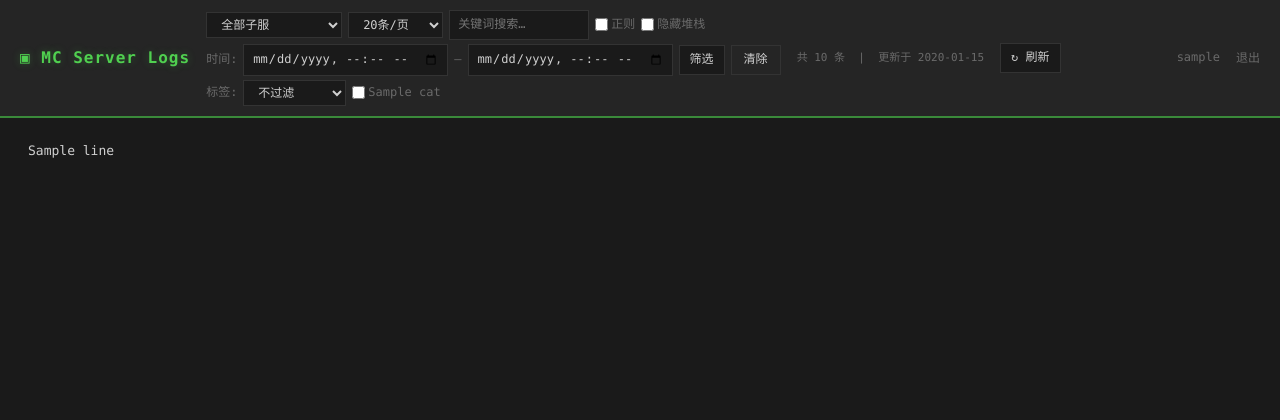
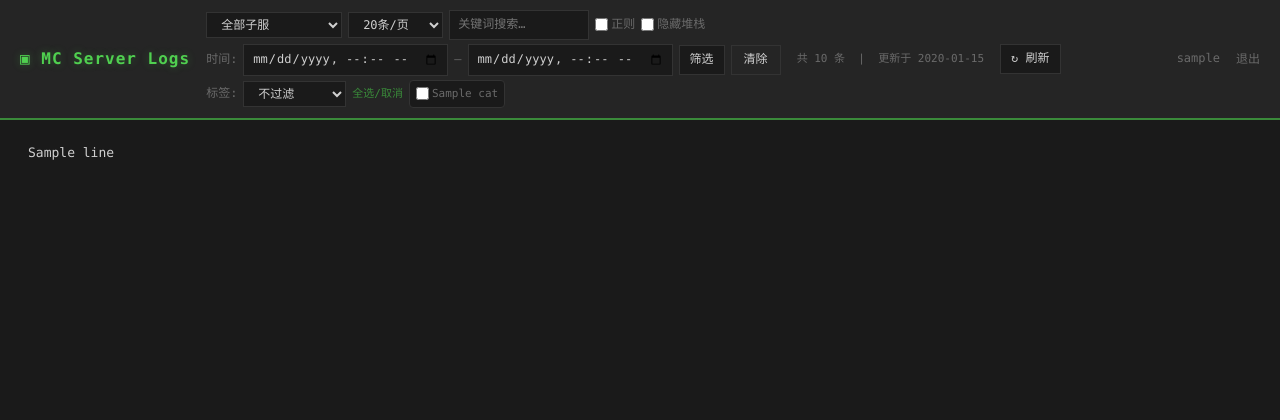
Before and after one commit to ohto-ai/minewatch, a Flask app: template templates/index.html in a window 1280 px wide. Shown: the top 420 px of the page. Run offline with Flask 3, Linux system fonts and the light colour scheme; the template is opened without the code that fills it: most values are stand-ins (such as "Sample title", 1, 10 or a date in 2020).

Commit message:
fix: wrap tag checkboxes in scrollable container to prevent layout breakage
When there are many tag categories, the tag checkboxes previously
expanded the sticky topbar vertically, pushing log content off-screen
and causing text misalignment.

- Added .tag-list scrollable container (max-height: 80px, overflow-y: auto)
- Added "全选/取消" toggle to select/deselect all tags at once
- Styled with thin scrollbar and compact layout to match dark theme

Co-Authored-By: Claude Opus 4.8 <noreply@anthropic.com>

```diff
--- a/templates/index.html
+++ b/templates/index.html
@@ -228,6 +228,31 @@
     display: flex; align-items: center; gap: 3px; user-select: none;
   }
   .cb input { cursor: pointer; accent-color: var(--accent); }
+
+  /* ── 标签列表（可滚动，防止过多标签撑爆布局） ── */
+  .tag-list {
+    display: flex;
+    flex-wrap: wrap;
+    gap: 3px 6px;
+    max-height: 80px;
+    overflow-y: auto;
+    padding: 4px 6px;
+    border: 1px solid var(--border);
+    border-radius: 4px;
+    background: var(--bg);
+    scrollbar-width: thin;
+    scrollbar-color: var(--border) transparent;
+  }
+  .tag-list .cb { font-size: 11px; white-space: nowrap; }
+  .tag-toggle {
+    font-size: 11px;
+    color: var(--accent);
+    cursor: pointer;
+    user-select: none;
+    white-space: nowrap;
+  }
+  .tag-toggle:hover { color: var(--green); }
+
   .filters input[type="text"],
   .filters input[type="datetime-local"] {
     background: var(--bg);
@@ -500,6 +525,8 @@
         <option value="whitelist" {% if tag_mode == 'whitelist' %}selected{% endif %}>白名单模式</option>
         <option value="blacklist" {% if tag_mode == 'blacklist' %}selected{% endif %}>黑名单模式</option>
       </select>
+      <span class="tag-toggle" onclick="var cbs=document.querySelectorAll('.tag-list input[name=tag]');var all=Array.from(cbs).every(c=>c.checked);cbs.forEach(c=>c.checked=!all);document.getElementById('filters').submit()">全选/取消</span>
+      <div class="tag-list">
       {% for cat in all_categories %}
       <label class="cb" title="分类: {{ cat }}">
         <input type="checkbox" name="tag" value="{{ cat }}"
@@ -508,6 +535,7 @@
         {{ cat }}
       </label>
       {% endfor %}
+      </div>
     </div>
     {% endif %}
   </form>
```
